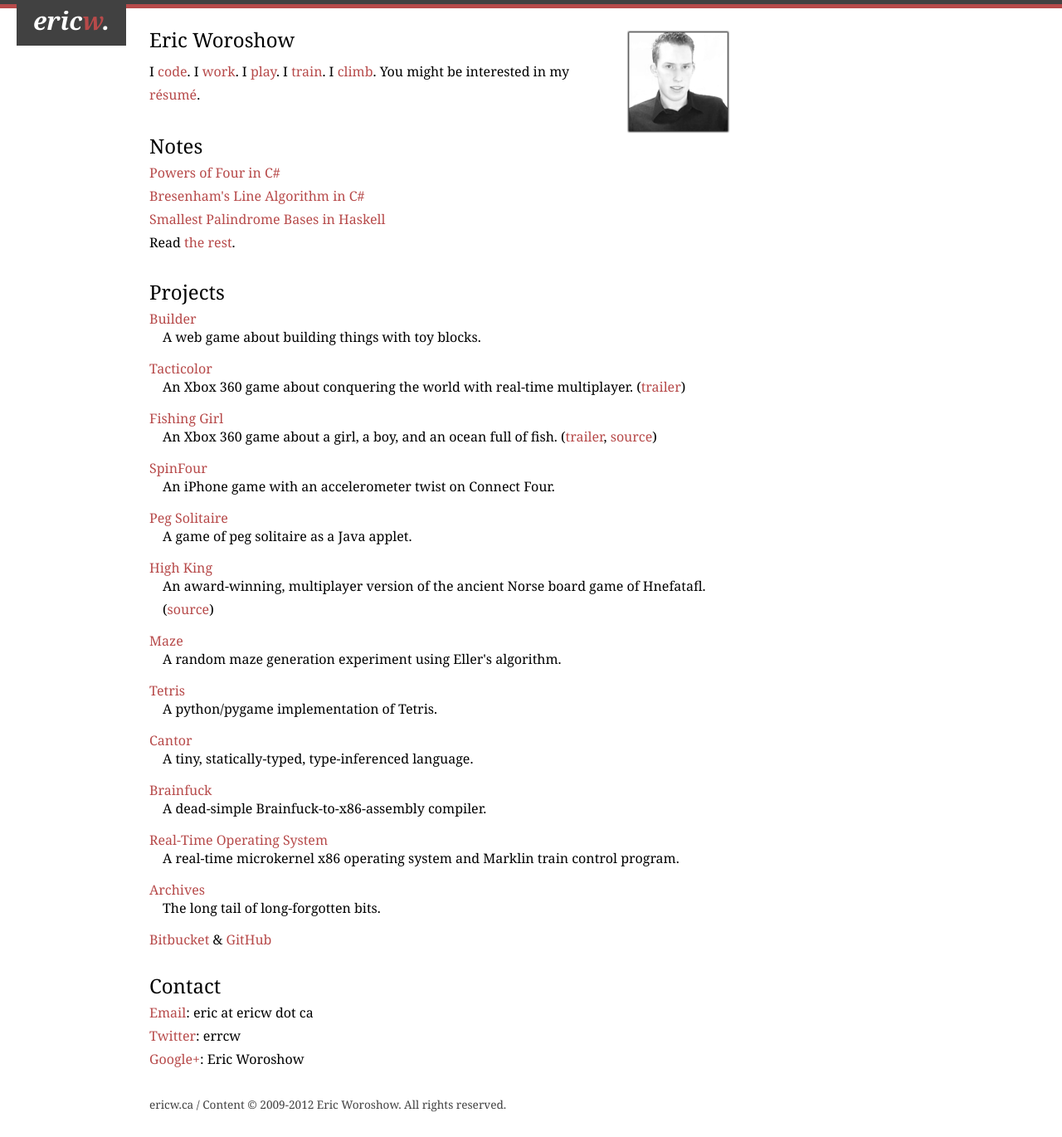
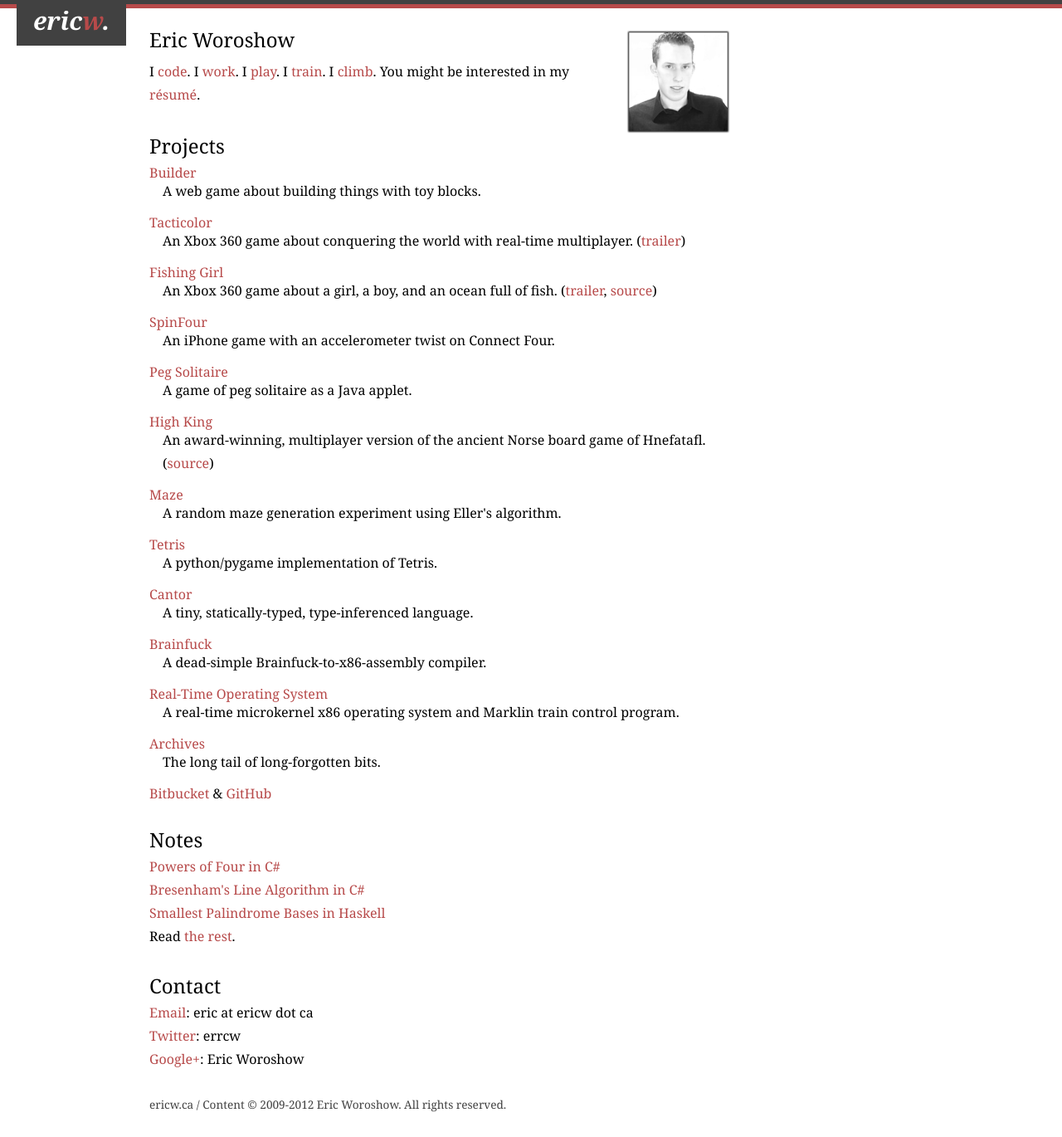
Before and after one commit to errcw/errcw.github.com, a Jekyll site: the page built from index.html, in a window 1280 px wide. Shown: the whole page at 83% size. Built offline with Jekyll 4.4.1, drawn with Linux system fonts in a browser that asks for light colours.

```diff
--- a/index.html
+++ b/index.html
@@ -13,14 +13,6 @@ I <a href='http://www.jkdkickboxing.com/'>train</a>.
 I <a href='http://www.planetgranite.com/'>climb</a>.
 You might be interested in my <a href='/files/EricWoroshowResume.pdf'>r&eacute;sum&eacute;</a>.
 </p>
-
-<h1>Notes</h1>
-<ul class='simple'>
-  {% for post in site.posts limit:3 %}
-    <li><a href='{{post.url}}'>{{post.title}}</a></li>
-  {% endfor %}
-  <li>Read <a href='/allnotes.html'>the rest</a>.</li>
-</ul>
 
 <h1>Projects</h1>
 <h3><a href='http://es-builder.appspot.com/'>Builder</a></h3>
@@ -61,6 +53,14 @@ You might be interested in my <a href='/files/EricWoroshowResume.pdf'>r&eacute;s
 
 <h3><a href='http://hg.ericw.ca'>Bitbucket</a> &amp; <a href='http://github.com/errcw'>GitHub</a></h3>
 
+<h1>Notes</h1>
+<ul class='simple'>
+  {% for post in site.posts limit:3 %}
+    <li><a href='{{post.url}}'>{{post.title}}</a></li>
+  {% endfor %}
+  <li>Read <a href='/allnotes.html'>the rest</a>.</li>
+</ul>
+
 <h1>Contact</h1>
 <ul class='simple'>
   <li><a href='mailto:eric at ericw dot ca'>Email</a>: eric at ericw dot ca</li>
```
